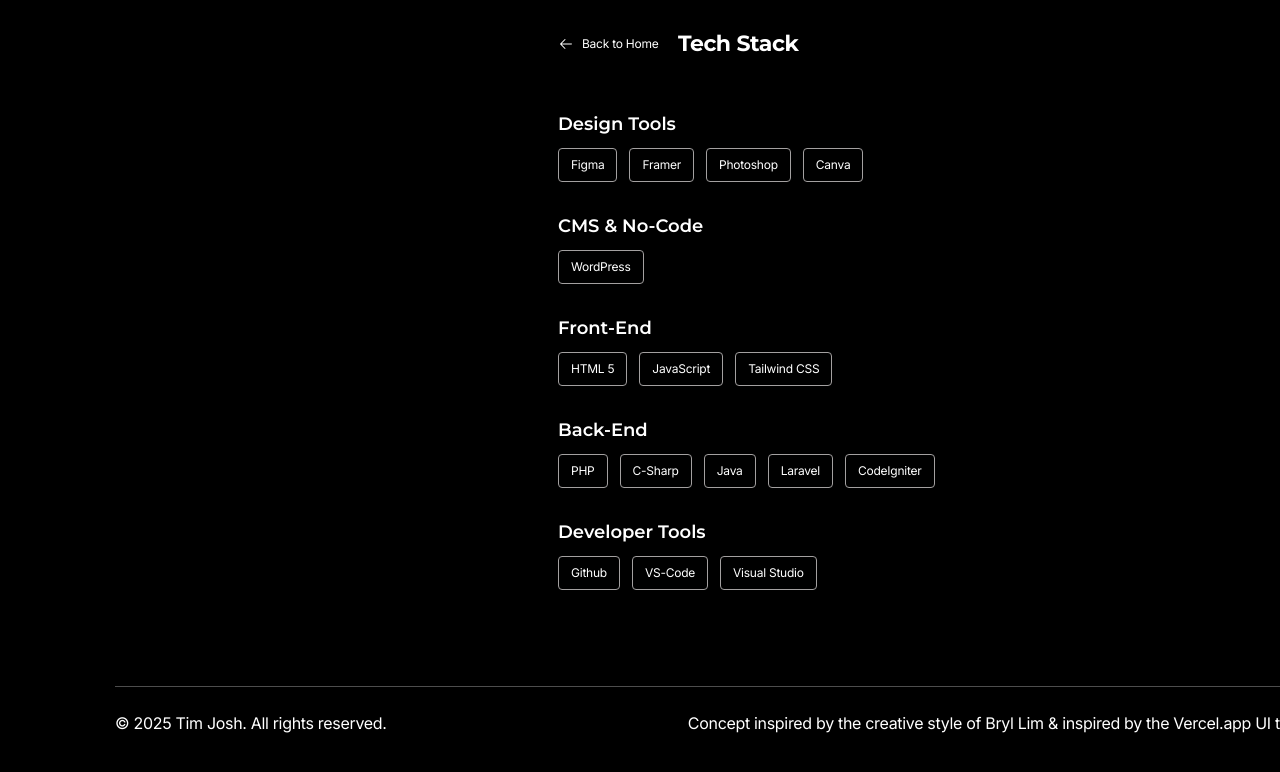
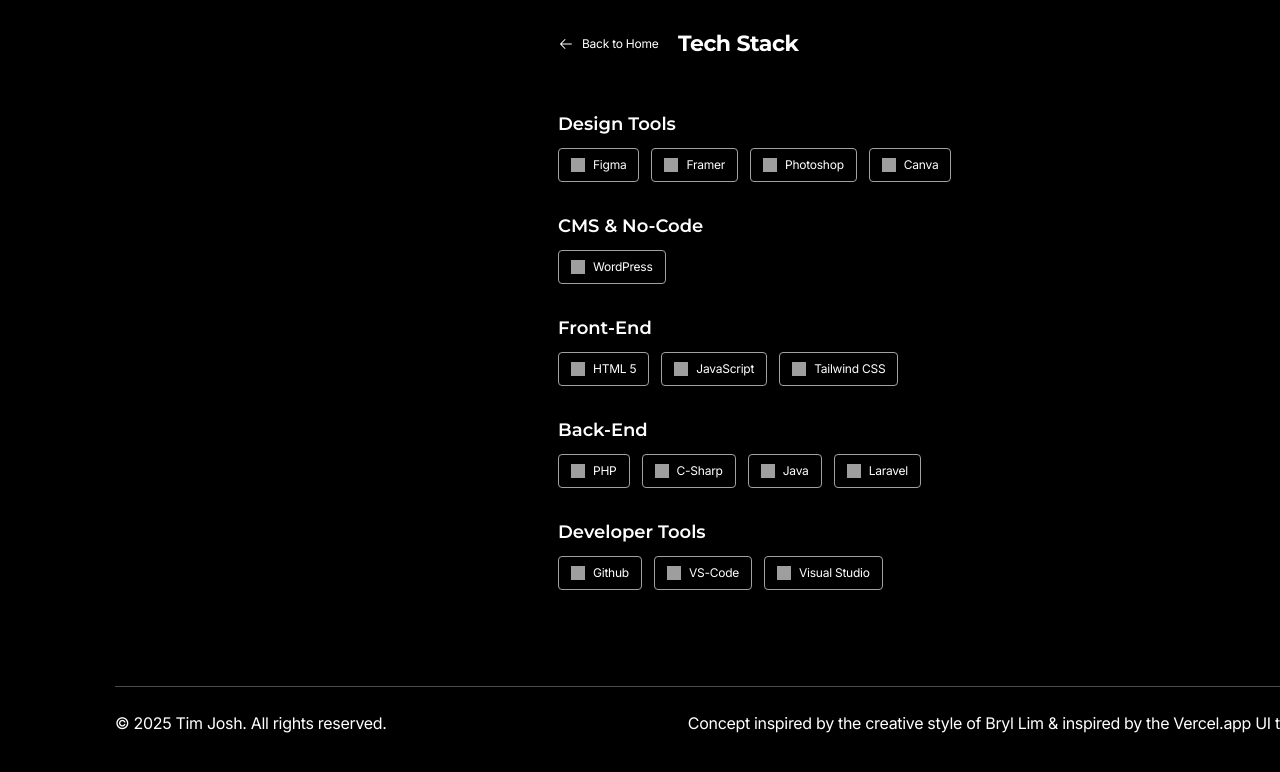
Before and after one commit to CuasayTimJoshTungol/portfolio-deploy, a plain HTML site: page Tech.html in a window 1280 px wide. Shown: the top 772 px of the page. Drawn offline with nearby package versions, Linux system fonts and the light colour scheme; grey boxes are pictures that could not be loaded.

Commit message:
Update Tech.html

```diff
--- a/Tech.html
+++ b/Tech.html
@@ -53,47 +53,45 @@
       <div class="ml-[558px] mt-[56px]">
         <span class="font-montserrat font-semibold text-[18px] leading-[22px] text-white">Design Tools</span>
         <div class="mt-[12px] flex gap-[12px]">
-          <button class="flex px-[12px] py-[4px] justify-center items-center gap-[6px] rounded-[4px] border border-[#A3A0A0] text-white font-inter text-[12px] leading-[24px] font-normal tracking-[-0.24px]">Figma</button>
-          <button class="flex px-[12px] py-[4px] justify-center items-center gap-[6px] rounded-[4px] border border-[#A3A0A0] text-white font-inter text-[12px] leading-[24px] font-normal tracking-[-0.24px]">Framer</button>
-          <button class="flex px-[12px] py-[4px] justify-center items-center gap-[6px] rounded-[4px] border border-[#A3A0A0] text-white font-inter text-[12px] leading-[24px] font-normal tracking-[-0.24px]">Photoshop</button>
-          <button class="flex px-[12px] py-[4px] justify-center items-center gap-[6px] rounded-[4px] border border-[#A3A0A0] text-white font-inter text-[12px] leading-[24px] font-normal tracking-[-0.24px]">Canva</button>
+          <button class="flex px-[12px] py-[4px] justify-center items-center gap-[8px] rounded-[4px] border border-[#A3A0A0] text-white font-inter text-[12px] leading-[24px] font-normal tracking-[-0.24px]"><img src="https://cdn.jsdelivr.net/gh/devicons/devicon/icons/figma/figma-original.svg" alt="Figma Logo" class="w-[14px] h-[14px]">Figma</button>
+          <button class="flex px-[12px] py-[4px] justify-center items-center gap-[8px] rounded-[4px] border border-[#A3A0A0] text-white font-inter text-[12px] leading-[24px] font-normal tracking-[-0.24px]"><img src="https://www.vectorlogo.zone/logos/framer/framer-icon.svg" alt="Framer Logo" class="w-[14px] h-[14px]">Framer</button>
+          <button class="flex px-[12px] py-[4px] justify-center items-center gap-[8px] rounded-[4px] border border-[#A3A0A0] text-white font-inter text-[12px] leading-[24px] font-normal tracking-[-0.24px]"><img src="https://cdn.worldvectorlogo.com/logos/adobe-photoshop-2.svg" alt="Photoshop Logo" class="w-[14px] h-[14px]">Photoshop</button>
+          <button class="flex px-[12px] py-[4px] justify-center items-center gap-[8px] rounded-[4px] border border-[#A3A0A0] text-white font-inter text-[12px] leading-[24px] font-normal tracking-[-0.24px]"><img src="https://cdn.jsdelivr.net/gh/devicons/devicon/icons/canva/canva-original.svg" alt="Canva Logo" class="w-[14px] h-[14px]">Canva</button>
         </div>
       </div>
 
       <div class="ml-[558px] mt-[32px]">
         <span class="font-montserrat font-semibold text-[18px] leading-[22px] text-white">CMS & No-Code</span>
         <div class="mt-[12px] flex gap-[12px]">
-          <button class="flex px-[12px] py-[4px] justify-center items-center gap-[6px] rounded-[4px] border border-[#A3A0A0] text-white font-inter text-[12px] leading-[24px] font-normal tracking-[-0.24px]">WordPress</button>
+          <button class="flex px-[12px] py-[4px] justify-center items-center gap-[8px] rounded-[4px] border border-[#A3A0A0] text-white font-inter text-[12px] leading-[24px] font-normal tracking-[-0.24px]"><img src="https://cdn.jsdelivr.net/gh/devicons/devicon/icons/wordpress/wordpress-plain.svg" alt="WordPress Logo" class="w-[14px] h-[14px]">WordPress</button>
         </div>
       </div>
 
       <div class="ml-[558px] mt-[32px]">
         <span class="font-montserrat font-semibold text-[18px] leading-[22px] text-white">Front-End</span>
         <div class="mt-[12px] flex gap-[12px]">
-          <button class="flex px-[12px] py-[4px] justify-center items-center gap-[6px] rounded-[4px] border border-[#A3A0A0] text-white font-inter text-[12px] leading-[24px] font-normal tracking-[-0.24px]">HTML 5</button>
-          <button class="flex px-[12px] py-[4px] justify-center items-center gap-[6px] rounded-[4px] border border-[#A3A0A0] text-white font-inter text-[12px] leading-[24px] font-normal tracking-[-0.24px]">JavaScript</button>
-          <button class="flex px-[12px] py-[4px] justify-center items-center gap-[6px] rounded-[4px] border border-[#A3A0A0] text-white font-inter text-[12px] leading-[24px] font-normal tracking-[-0.24px]">Tailwind CSS</button>
+         <button class="flex px-[12px] py-[4px] justify-center items-center gap-[8px] rounded-[4px] border border-[#A3A0A0] text-white font-inter text-[12px] leading-[24px] font-normal tracking-[-0.24px]"><img src="https://cdn.jsdelivr.net/gh/devicons/devicon/icons/html5/html5-original.svg" alt="WordPress Logo" class="w-[14px] h-[14px]">HTML 5</button>
+          <button class="flex px-[12px] py-[4px] justify-center items-center gap-[8px] rounded-[4px] border border-[#A3A0A0] text-white font-inter text-[12px] leading-[24px] font-normal tracking-[-0.24px]"><img src="https://cdn.jsdelivr.net/gh/devicons/devicon/icons/javascript/javascript-original.svg" alt="WordPress Logo" class="w-[14px] h-[14px]">JavaScript</button>
+          <button class="flex px-[12px] py-[4px] justify-center items-center gap-[8px] rounded-[4px] border border-[#A3A0A0] text-white font-inter text-[12px] leading-[24px] font-normal tracking-[-0.24px]"><img src="https://upload.wikimedia.org/wikipedia/commons/d/d5/Tailwind_CSS_Logo.svg" alt="WordPress Logo" class="w-[14px] h-[14px]">Tailwind CSS</button>
         </div>
       </div>
 
       <div class="ml-[558px] mt-[32px]">
         <span class="font-montserrat font-semibold text-[18px] leading-[22px] text-white">Back-End</span>
         <div class="mt-[12px] flex gap-[12px]">
-          <button class="flex px-[12px] py-[4px] justify-center items-center gap-[6px] rounded-[4px] border border-[#A3A0A0] text-white font-inter text-[12px] leading-[24px] font-normal tracking-[-0.24px]">PHP</button>
-          <button class="flex px-[12px] py-[4px] justify-center items-center gap-[6px] rounded-[4px] border border-[#A3A0A0] text-white font-inter text-[12px] leading-[24px] font-normal tracking-[-0.24px]">C-Sharp</button>
-          <button class="flex px-[12px] py-[4px] justify-center items-center gap-[6px] rounded-[4px] border border-[#A3A0A0] text-white font-inter text-[12px] leading-[24px] font-normal tracking-[-0.24px]">Java</button>
-          <button class="flex px-[12px] py-[4px] justify-center items-center gap-[6px] rounded-[4px] border border-[#A3A0A0] text-white font-inter text-[12px] leading-[24px] font-normal tracking-[-0.24px]">Laravel</button>
-          <button class="flex px-[12px] py-[4px] justify-center items-center gap-[6px] rounded-[4px] border border-[#A3A0A0] text-white font-inter text-[12px] leading-[24px] font-normal tracking-[-0.24px]">CodeIgniter</button>
-
+          <button class="flex px-[12px] py-[4px] justify-center items-center gap-[8px] rounded-[4px] border border-[#A3A0A0] text-white font-inter text-[12px] leading-[24px] font-normal tracking-[-0.24px]"><img src="https://cdn.jsdelivr.net/gh/devicons/devicon/icons/php/php-original.svg" alt="WordPress Logo" class="w-[14px] h-[14px]">PHP</button>
+          <button class="flex px-[12px] py-[4px] justify-center items-center gap-[8px] rounded-[4px] border border-[#A3A0A0] text-white font-inter text-[12px] leading-[24px] font-normal tracking-[-0.24px]"><img src="https://cdn.jsdelivr.net/gh/devicons/devicon/icons/csharp/csharp-original.svg" alt="WordPress Logo" class="w-[14px] h-[14px]">C-Sharp</button>
+          <button class="flex px-[12px] py-[4px] justify-center items-center gap-[8px] rounded-[4px] border border-[#A3A0A0] text-white font-inter text-[12px] leading-[24px] font-normal tracking-[-0.24px]"><img src="https://cdn.jsdelivr.net/gh/devicons/devicon/icons/java/java-original.svg" alt="WordPress Logo" class="w-[14px] h-[14px]">Java</button>
+          <button class="flex px-[12px] py-[4px] justify-center items-center gap-[8px] rounded-[4px] border border-[#A3A0A0] text-white font-inter text-[12px] leading-[24px] font-normal tracking-[-0.24px]"><img src="https://upload.wikimedia.org/wikipedia/commons/9/9a/Laravel.svg" alt="WordPress Logo" class="w-[14px] h-[14px]">Laravel</button>
         </div>
       </div>
 
       <div class="ml-[558px] mt-[32px]">
         <span class="font-montserrat font-semibold text-[18px] leading-[22px] text-white">Developer Tools</span>
         <div class="mt-[12px] flex gap-[12px]">
-          <button class="flex px-[12px] py-[4px] justify-center items-center gap-[6px] rounded-[4px] border border-[#A3A0A0] text-white font-inter text-[12px] leading-[24px] font-normal tracking-[-0.24px]">Github</button>
-          <button class="flex px-[12px] py-[4px] justify-center items-center gap-[6px] rounded-[4px] border border-[#A3A0A0] text-white font-inter text-[12px] leading-[24px] font-normal tracking-[-0.24px]">VS-Code</button>
-          <button class="flex px-[12px] py-[4px] justify-center items-center gap-[6px] rounded-[4px] border border-[#A3A0A0] text-white font-inter text-[12px] leading-[24px] font-normal tracking-[-0.24px]">Visual Studio</button>
+          <button class="flex px-[12px] py-[4px] justify-center items-center gap-[8px] rounded-[4px] border border-[#A3A0A0] text-white font-inter text-[12px] leading-[24px] font-normal tracking-[-0.24px]"><img src="https://cdn.jsdelivr.net/gh/devicons/devicon/icons/github/github-original.svg" alt="WordPress Logo" class="w-[14px] h-[14px]">Github</button>
+          <button class="flex px-[12px] py-[4px] justify-center items-center gap-[8px] rounded-[4px] border border-[#A3A0A0] text-white font-inter text-[12px] leading-[24px] font-normal tracking-[-0.24px]"><img src="https://cdn.jsdelivr.net/gh/devicons/devicon/icons/vscode/vscode-original.svg" alt="WordPress Logo" class="w-[14px] h-[14px]">VS-Code</button>
+          <button class="flex px-[12px] py-[4px] justify-center items-center gap-[8px] rounded-[4px] border border-[#A3A0A0] text-white font-inter text-[12px] leading-[24px] font-normal tracking-[-0.24px]"><img src="https://cdn.jsdelivr.net/gh/devicons/devicon/icons/visualstudio/visualstudio-plain.svg" alt="Visual Studio Logo" class="w-[14px] h-[14px]">Visual Studio</button>
         </div>
       </div>
 
@@ -150,10 +148,10 @@
         <div class="w-full text-center">
           <h2 class="font-montserrat font-semibold text-[16px] sm:text-[18px] leading-[22px] text-white mb-3">Design Tools</h2>
           <div class="flex flex-wrap justify-center gap-[8px] sm:gap-[12px]">
-            <button class="flex px-[12px] py-[4px] justify-center items-center gap-[6px] rounded-[4px] border border-[#A3A0A0] text-white font-inter text-[12px] leading-[24px] font-normal tracking-[-0.24px] hover:bg-[#A3A0A0]/10 transition-colors">Figma</button>
-            <button class="flex px-[12px] py-[4px] justify-center items-center gap-[6px] rounded-[4px] border border-[#A3A0A0] text-white font-inter text-[12px] leading-[24px] font-normal tracking-[-0.24px] hover:bg-[#A3A0A0]/10 transition-colors">Framer</button>
-            <button class="flex px-[12px] py-[4px] justify-center items-center gap-[6px] rounded-[4px] border border-[#A3A0A0] text-white font-inter text-[12px] leading-[24px] font-normal tracking-[-0.24px] hover:bg-[#A3A0A0]/10 transition-colors">Photoshop</button>
-            <button class="flex px-[12px] py-[4px] justify-center items-center gap-[6px] rounded-[4px] border border-[#A3A0A0] text-white font-inter text-[12px] leading-[24px] font-normal tracking-[-0.24px] hover:bg-[#A3A0A0]/10 transition-colors">Canva</button>
+            <button class="flex px-[12px] py-[4px] justify-center items-center gap-[8px] rounded-[4px] border border-[#A3A0A0] text-white font-inter text-[12px] leading-[24px] font-normal tracking-[-0.24px] hover:bg-[#A3A0A0]/10 transition-colors"><img src="https://cdn.jsdelivr.net/gh/devicons/devicon/icons/figma/figma-original.svg" alt="Figma Logo" class="w-[14px] h-[14px]">Figma</button>
+            <button class="flex px-[12px] py-[4px] justify-center items-center gap-[8px] rounded-[4px] border border-[#A3A0A0] text-white font-inter text-[12px] leading-[24px] font-normal tracking-[-0.24px] hover:bg-[#A3A0A0]/10 transition-colors"><img src="https://www.vectorlogo.zone/logos/framer/framer-icon.svg" alt="Framer Logo" class="w-[14px] h-[14px]">Framer</button>
+            <button class="flex px-[12px] py-[4px] justify-center items-center gap-[8px] rounded-[4px] border border-[#A3A0A0] text-white font-inter text-[12px] leading-[24px] font-normal tracking-[-0.24px] hover:bg-[#A3A0A0]/10 transition-colors"><img src="https://cdn.worldvectorlogo.com/logos/adobe-photoshop-2.svg" alt="Photoshop Logo" class="w-[14px] h-[14px]">Photoshop</button>
+            <button class="flex px-[12px] py-[4px] justify-center items-center gap-[8px] rounded-[4px] border border-[#A3A0A0] text-white font-inter text-[12px] leading-[24px] font-normal tracking-[-0.24px] hover:bg-[#A3A0A0]/10 transition-colors"><img src="https://cdn.jsdelivr.net/gh/devicons/devicon/icons/canva/canva-original.svg" alt="Canva Logo" class="w-[14px] h-[14px]">Canva</button>
           </div>
         </div>
 
@@ -161,7 +159,7 @@
         <div class="w-full text-center">
           <h2 class="font-montserrat font-semibold text-[16px] sm:text-[18px] leading-[22px] text-white mb-3">CMS & No-Code</h2>
           <div class="flex flex-wrap justify-center gap-[8px] sm:gap-[12px]">
-            <button class="flex px-[12px] py-[4px] justify-center items-center gap-[6px] rounded-[4px] border border-[#A3A0A0] text-white font-inter text-[12px] leading-[24px] font-normal tracking-[-0.24px] hover:bg-[#A3A0A0]/10 transition-colors">WordPress</button>
+            <button class="flex px-[12px] py-[4px] justify-center items-center gap-[8px] rounded-[4px] border border-[#A3A0A0] text-white font-inter text-[12px] leading-[24px] font-normal tracking-[-0.24px] hover:bg-[#A3A0A0]/10 transition-colors"><img src="https://cdn.jsdelivr.net/gh/devicons/devicon/icons/wordpress/wordpress-plain.svg" alt="WordPress Logo" class="w-[14px] h-[14px]">WordPress</button>
           </div>
         </div>
 
@@ -169,9 +167,9 @@
         <div class="w-full text-center">
           <h2 class="font-montserrat font-semibold text-[16px] sm:text-[18px] leading-[22px] text-white mb-3">Front-End</h2>
           <div class="flex flex-wrap justify-center gap-[8px] sm:gap-[12px]">
-            <button class="flex px-[12px] py-[4px] justify-center items-center gap-[6px] rounded-[4px] border border-[#A3A0A0] text-white font-inter text-[12px] leading-[24px] font-normal tracking-[-0.24px] hover:bg-[#A3A0A0]/10 transition-colors">HTML 5</button>
-            <button class="flex px-[12px] py-[4px] justify-center items-center gap-[6px] rounded-[4px] border border-[#A3A0A0] text-white font-inter text-[12px] leading-[24px] font-normal tracking-[-0.24px] hover:bg-[#A3A0A0]/10 transition-colors">JavaScript</button>
-            <button class="flex px-[12px] py-[4px] justify-center items-center gap-[6px] rounded-[4px] border border-[#A3A0A0] text-white font-inter text-[12px] leading-[24px] font-normal tracking-[-0.24px] hover:bg-[#A3A0A0]/10 transition-colors">Tailwind CSS</button>
+            <button class="flex px-[12px] py-[4px] justify-center items-center gap-[8px] rounded-[4px] border border-[#A3A0A0] text-white font-inter text-[12px] leading-[24px] font-normal tracking-[-0.24px] hover:bg-[#A3A0A0]/10 transition-colors"><img src="https://cdn.jsdelivr.net/gh/devicons/devicon/icons/html5/html5-original.svg" alt="WordPress Logo" class="w-[14px] h-[14px]">HTML 5</button>
+            <button class="flex px-[12px] py-[4px] justify-center items-center gap-[8px] rounded-[4px] border border-[#A3A0A0] text-white font-inter text-[12px] leading-[24px] font-normal tracking-[-0.24px] hover:bg-[#A3A0A0]/10 transition-colors"><img src="https://cdn.jsdelivr.net/gh/devicons/devicon/icons/javascript/javascript-original.svg" alt="WordPress Logo" class="w-[14px] h-[14px]">JavaScript</button>
+            <button class="flex px-[12px] py-[4px] justify-center items-center gap-[8px] rounded-[4px] border border-[#A3A0A0] text-white font-inter text-[12px] leading-[24px] font-normal tracking-[-0.24px] hover:bg-[#A3A0A0]/10 transition-colors"><img src="https://upload.wikimedia.org/wikipedia/commons/d/d5/Tailwind_CSS_Logo.svg" alt="WordPress Logo" class="w-[14px] h-[14px]">Tailwind CSS</button>
           </div>
         </div>
 
@@ -179,11 +177,10 @@
         <div class="w-full text-center">
           <h2 class="font-montserrat font-semibold text-[16px] sm:text-[18px] leading-[22px] text-white mb-3">Back-End</h2>
           <div class="flex flex-wrap justify-center gap-[8px] sm:gap-[12px]">
-            <button class="flex px-[12px] py-[4px] justify-center items-center gap-[6px] rounded-[4px] border border-[#A3A0A0] text-white font-inter text-[12px] leading-[24px] font-normal tracking-[-0.24px] hover:bg-[#A3A0A0]/10 transition-colors">PHP</button>
-            <button class="flex px-[12px] py-[4px] justify-center items-center gap-[6px] rounded-[4px] border border-[#A3A0A0] text-white font-inter text-[12px] leading-[24px] font-normal tracking-[-0.24px] hover:bg-[#A3A0A0]/10 transition-colors">C-Sharp</button>
-            <button class="flex px-[12px] py-[4px] justify-center items-center gap-[6px] rounded-[4px] border border-[#A3A0A0] text-white font-inter text-[12px] leading-[24px] font-normal tracking-[-0.24px] hover:bg-[#A3A0A0]/10 transition-colors">Java</button>
-            <button class="flex px-[12px] py-[4px] justify-center items-center gap-[6px] rounded-[4px] border border-[#A3A0A0] text-white font-inter text-[12px] leading-[24px] font-normal tracking-[-0.24px] hover:bg-[#A3A0A0]/10 transition-colors">Laravel</button>
-            <button class="flex px-[12px] py-[4px] justify-center items-center gap-[6px] rounded-[4px] border border-[#A3A0A0] text-white font-inter text-[12px] leading-[24px] font-normal tracking-[-0.24px] hover:bg-[#A3A0A0]/10 transition-colors">CodeIgniter</button>
+           <button class="flex px-[12px] py-[4px] justify-center items-center gap-[8px] rounded-[4px] border border-[#A3A0A0] text-white font-inter text-[12px] leading-[24px] font-normal tracking-[-0.24px] hover:bg-[#A3A0A0]/10 transition-colors"><img src="https://cdn.jsdelivr.net/gh/devicons/devicon/icons/php/php-original.svg" alt="WordPress Logo" class="w-[14px] h-[14px]">PHP</button>
+            <button class="flex px-[12px] py-[4px] justify-center items-center gap-[8px] rounded-[4px] border border-[#A3A0A0] text-white font-inter text-[12px] leading-[24px] font-normal tracking-[-0.24px] hover:bg-[#A3A0A0]/10 transition-colors"><img src="https://cdn.jsdelivr.net/gh/devicons/devicon/icons/csharp/csharp-original.svg" alt="WordPress Logo" class="w-[14px] h-[14px]">C-Sharp</button>
+            <button class="flex px-[12px] py-[4px] justify-center items-center gap-[8px] rounded-[4px] border border-[#A3A0A0] text-white font-inter text-[12px] leading-[24px] font-normal tracking-[-0.24px] hover:bg-[#A3A0A0]/10 transition-colors"><img src="https://cdn.jsdelivr.net/gh/devicons/devicon/icons/java/java-original.svg" alt="WordPress Logo" class="w-[14px] h-[14px]">Java</button>
+            <button class="flex px-[12px] py-[4px] justify-center items-center gap-[8px] rounded-[4px] border border-[#A3A0A0] text-white font-inter text-[12px] leading-[24px] font-normal tracking-[-0.24px] hover:bg-[#A3A0A0]/10 transition-colors"><img src="https://upload.wikimedia.org/wikipedia/commons/9/9a/Laravel.svg" alt="WordPress Logo" class="w-[14px] h-[14px]">Laravel</button>
           </div>
         </div>
 
@@ -191,9 +188,9 @@
         <div class="w-full text-center">
           <h2 class="font-montserrat font-semibold text-[16px] sm:text-[18px] leading-[22px] text-white mb-3">Developer Tools</h2>
           <div class="flex flex-wrap justify-center gap-[8px] sm:gap-[12px]">
-            <button class="flex px-[12px] py-[4px] justify-center items-center gap-[6px] rounded-[4px] border border-[#A3A0A0] text-white font-inter text-[12px] leading-[24px] font-normal tracking-[-0.24px] hover:bg-[#A3A0A0]/10 transition-colors">Github</button>
-            <button class="flex px-[12px] py-[4px] justify-center items-center gap-[6px] rounded-[4px] border border-[#A3A0A0] text-white font-inter text-[12px] leading-[24px] font-normal tracking-[-0.24px] hover:bg-[#A3A0A0]/10 transition-colors">VS-Code</button>
-            <button class="flex px-[12px] py-[4px] justify-center items-center gap-[6px] rounded-[4px] border border-[#A3A0A0] text-white font-inter text-[12px] leading-[24px] font-normal tracking-[-0.24px] hover:bg-[#A3A0A0]/10 transition-colors">Visual Studio</button>
+            <button class="flex px-[12px] py-[4px] justify-center items-center gap-[8px] rounded-[4px] border border-[#A3A0A0] text-white font-inter text-[12px] leading-[24px] font-normal tracking-[-0.24px] hover:bg-[#A3A0A0]/10 transition-colors"><img src="https://cdn.jsdelivr.net/gh/devicons/devicon/icons/github/github-original.svg" alt="WordPress Logo" class="w-[14px] h-[14px]">Github</button>
+            <button class="flex px-[12px] py-[4px] justify-center items-center gap-[8px] rounded-[4px] border border-[#A3A0A0] text-white font-inter text-[12px] leading-[24px] font-normal tracking-[-0.24px] hover:bg-[#A3A0A0]/10 transition-colors"><img src="https://cdn.jsdelivr.net/gh/devicons/devicon/icons/vscode/vscode-original.svg" alt="WordPress Logo" class="w-[14px] h-[14px]">VS-Code</button>
+            <button class="flex px-[12px] py-[4px] justify-center items-center gap-[8px] rounded-[4px] border border-[#A3A0A0] text-white font-inter text-[12px] leading-[24px] font-normal tracking-[-0.24px] hover:bg-[#A3A0A0]/10 transition-colors"><img src="https://cdn.jsdelivr.net/gh/devicons/devicon/icons/visualstudio/visualstudio-plain.svg" alt="Visual Studio Logo" class="w-[14px] h-[14px]">Visual Studio</button>
           </div>
         </div>
       </div>
```
